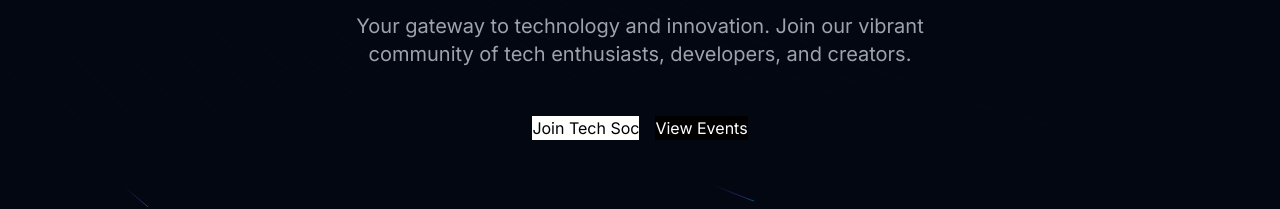
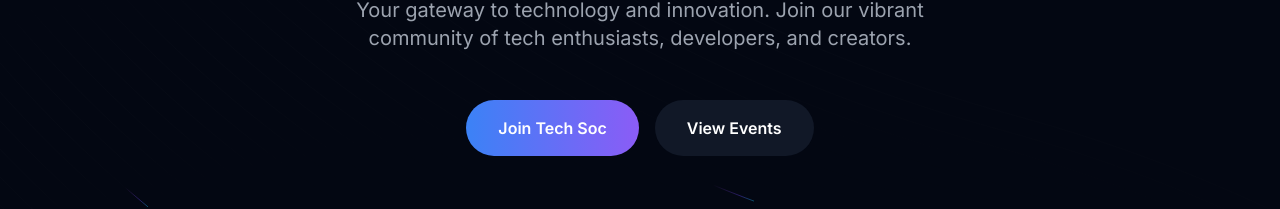
Before and after one commit to BhattAnsh/Tech-Soc, a Next.js app: page / in a window 1280 px wide. Shown: the part 594-803 px from the top of the page. Built offline with nearby package versions, Linux system fonts and the light colour scheme.

Commit message:
fixed ui

```diff
--- a/app/page.tsx
+++ b/app/page.tsx
@@ -77,16 +77,24 @@ export default function Home() {
             </p>
 
             <div className="flex gap-4 mt-12">
+              <a href="/join" className="block">
                 <MovingBorder
-                className="bg-white dark:bg-slate-900 text-black dark:text-white border-neutral-200 dark:border-slate-800 hover:scale-105 transition-transform"
+                  className="rounded-full bg-gradient-to-r from-blue-500 to-violet-500 text-white border-blue-500/20 hover:border-blue-500/50 hover:scale-105 transition-all duration-300"
                 >
+                  <span className="px-8 py-4 inline-block font-semibold">
                     Join Tech Soc
+                  </span>
                 </MovingBorder>
+              </a>
+              <a href="/events" className="block">
                 <MovingBorder
-                className="bg-black dark:bg-slate-900 text-white border-neutral-200 dark:border-slate-800 hover:scale-105 transition-transform"
+                  className="rounded-full bg-gray-900 text-white border-gray-800 hover:border-gray-700 hover:bg-gray-800 hover:scale-105 transition-all duration-300"
                 >
+                  <span className="px-8 py-4 inline-block font-semibold">
                     View Events
+                  </span>
                 </MovingBorder>
+              </a>
             </div>
           </div>
 
```
Lines whose indentation alone changed are shown as unchanged.
